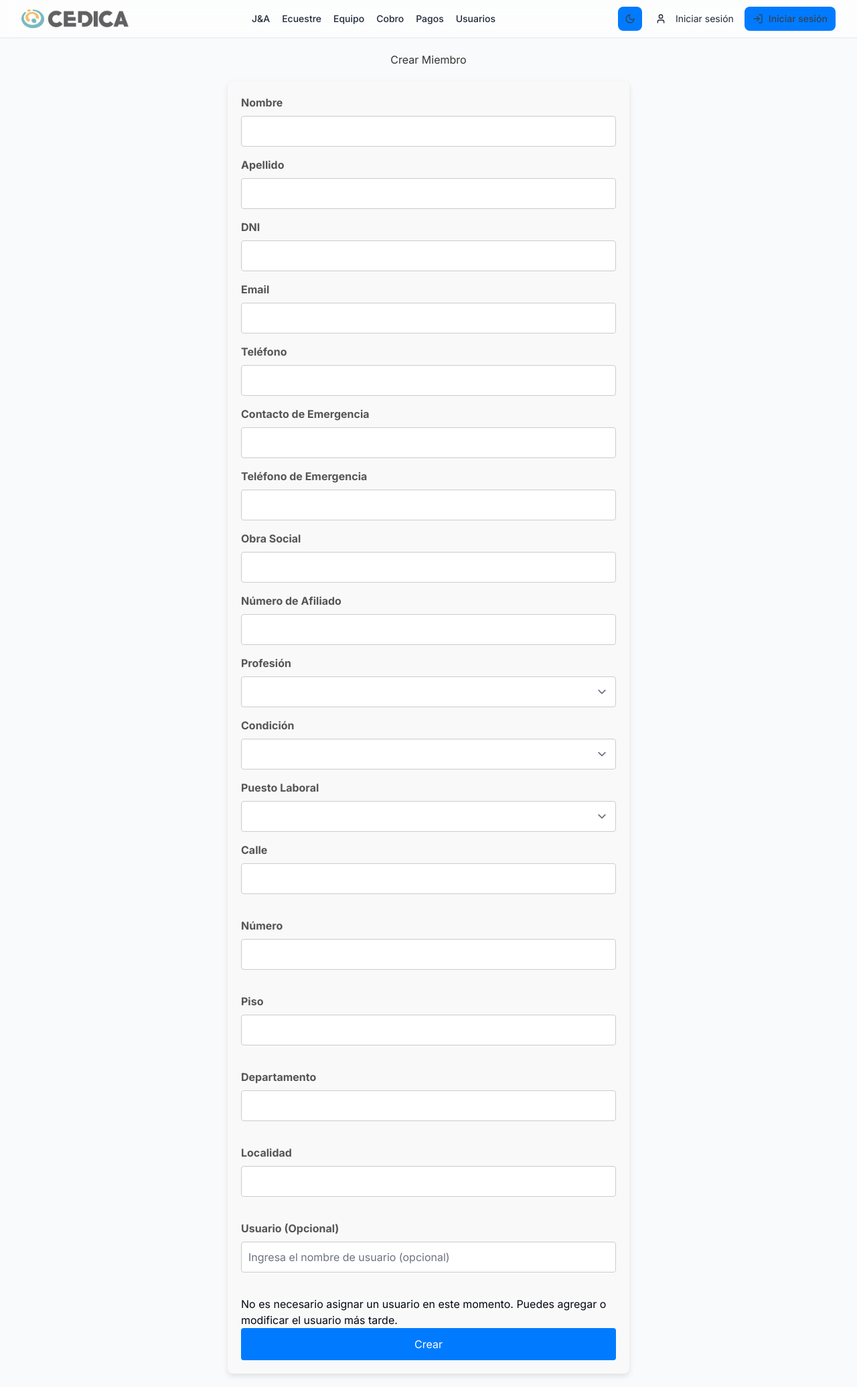
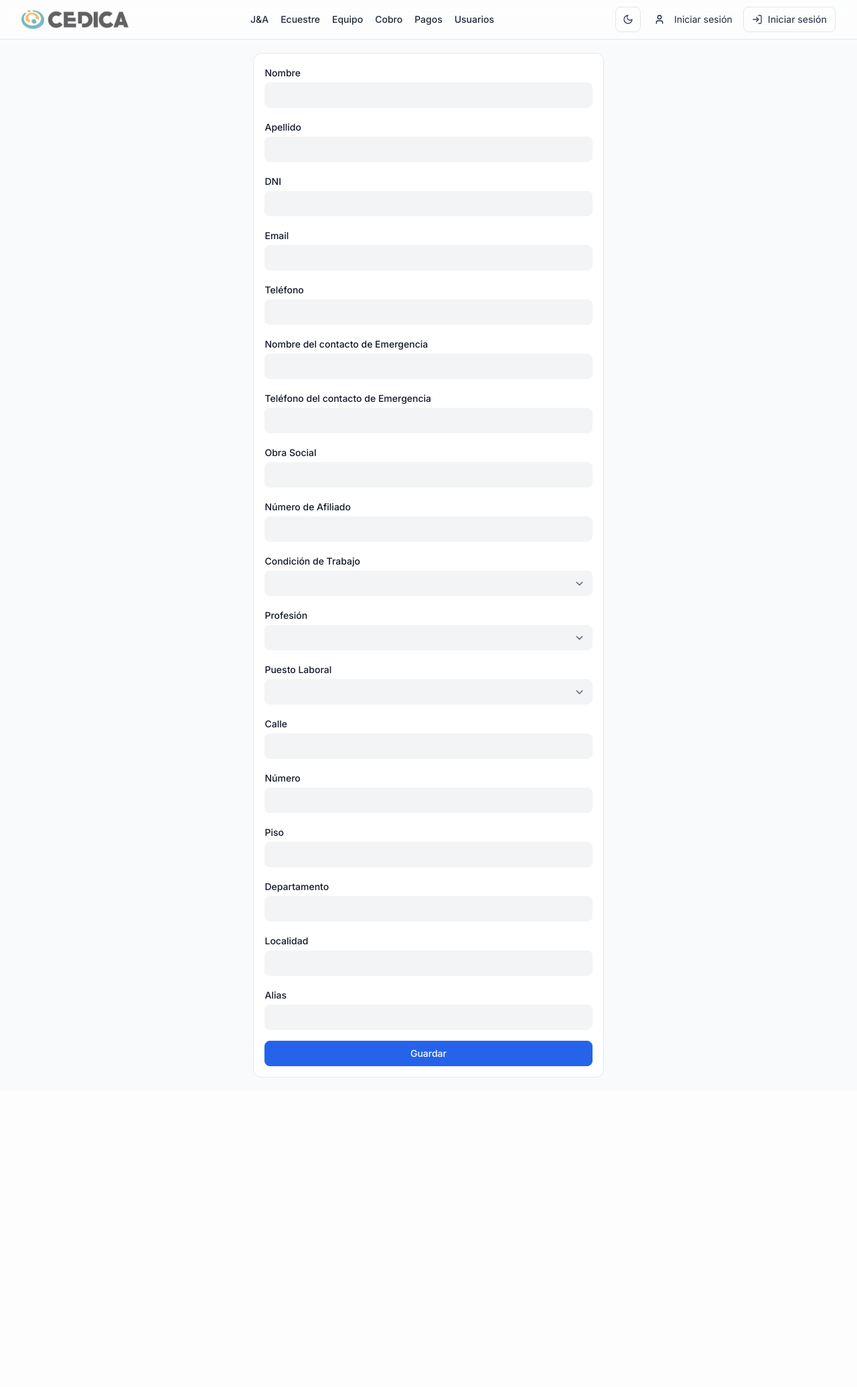
Before and after one commit to nachoeg/cedica, a Flask app: template admin/src/web/templates/miembros/crear.html in a window 1280 px wide. Shown: the whole page at 67% size. After the commit the page ends 1609 px from the top, so only its background shows below. Run offline with Flask 3, Linux system fonts and the light colour scheme; the template is opened without the code that fills it: values that come from a table or form of the project are taken from there, others are empty; parts of the project's set-up code (start-up, migrations or seed data) failed here and were passed over.

Commit message:
Cambio formulaio de crear miembro

```diff
--- /dev/null
+++ b/admin/src/core/miembro/forms_miembro.py
@@ -0,0 +1,24 @@
+from flask_wtf import FlaskForm
+from wtforms import StringField, IntegerField, SubmitField, SelectField
+from wtforms.validators import DataRequired, Optional
+
+class InfoMiembroForm(FlaskForm):
+    nombre = StringField('Nombre', validators=[DataRequired('Ingrese el nombre.')])
+    apellido = StringField('Apellido', validators=[DataRequired('Ingrese el apellido.')])
+    dni = IntegerField('DNI', validators=[DataRequired('Ingrese el DNI.')])
+    email = StringField('Email', validators=[DataRequired('Ingrese el email.')])
+    telefono = IntegerField('Teléfono', validators=[DataRequired('Ingrese el telefono.')])
+    nombreContactoEmergencia = StringField('Nombre del contacto de Emergencia', validators=[DataRequired('Ingrese el nombre del contacto de emergencia.')])
+    telefonoContactoEmergencia = IntegerField('Teléfono del contacto de Emergencia', validators=[DataRequired('Ingrese el telefono del contacto de emergencia.')])
+    obraSocial = StringField('Obra Social', validators=[Optional()])
+    numeroAfiliado = IntegerField('Número de Afiliado', validators=[DataRequired('Ingrese el numero de afiliado')])
+    condicion_id = SelectField('Condición de Trabajo', validators=[DataRequired('Ingrese la condicion de trabajo.')])
+    profesion_id = SelectField('Profesión', validators=[DataRequired('Ingrese la profesión.')])
+    puesto_laboral_id = SelectField('Puesto Laboral', validators=[DataRequired('Ingrese el puesto laboral.')])
+    calle = StringField('Calle', validators=[DataRequired('Ingrese la calle.')])
+    numero = StringField('Número', validators=[DataRequired('Ingrese el numero.')])
+    piso = StringField('Piso', validators=[Optional()])
+    dpto = StringField('Departamento', validators=[Optional()])
+    localidad = StringField('Localidad', validators=[DataRequired('Ingrese la localidad.')])
+    alias = StringField('Alias', validators=[Optional()])
+    submit = SubmitField('Guardar')
--- a/admin/src/web/__init__.py
+++ b/admin/src/web/__init__.py
@@ -7,7 +7,7 @@ from src.web.controllers.autenticacion import bp as bp_autenticacion
 from src.core import database
 from src.core.config import config
 from src.core import seeds
-from .controllers.miembro import bp as miembro_bp
+from src.web.controllers.miembro import bp as miembro_bp
 from src.web.controllers.ecuestre import bp as ecuestre_bp
 from src.web.controllers.jinetes_y_amazonas import bp as jinetes_y_amazonas_bp
 from src.web.controllers.cobros import bp as cobros_bp
--- a/admin/src/web/templates/miembros/crear.html
+++ b/admin/src/web/templates/miembros/crear.html
@@ -1,169 +1,158 @@
 {% extends "layouts/base.html" %}
 
-{% block title %} Crear miembro {% endblock %}
-
-{% block head %}
-    {{ super() }}
-    <style>
-        /* Estilos generales para el formulario */
-        form {
-            max-width: 600px;
-            margin: 0 auto;
-            padding: 20px;
-            background-color: #f9f9f9;
-            border-radius: 8px;
-            box-shadow: 0 4px 8px rgba(0, 0, 0, 0.1);
-        }
-
-        h1 {
-            text-align: center;
-            margin-bottom: 20px;
-            color: #333;
-        }
-
-        /* Estilos para las etiquetas y entradas del formulario */
-        label {
-            display: block;
-            margin-bottom: 8px;
-            font-weight: bold;
-            color: #555;
-        }
-
-        input[type="text"],
-        input[type="email"],
-        select {
-            width: 100%;
-            padding: 10px;
-            margin-bottom: 15px;
-            border: 1px solid #ccc;
-            border-radius: 4px;
-            font-size: 16px;
-        }
-
-        input[type="checkbox"] {
-            margin-right: 8px;
-        }
-
-        /* Estilos para el botón de envío */
-        button {
-            width: 100%;
-            padding: 12px;
-            background-color: #007bff;
-            color: white;
-            border: none;
-            border-radius: 4px;
-            font-size: 16px;
-            cursor: pointer;
-            transition: background-color 0.3s ease;
-        }
-
-        button:hover {
-            background-color: #0056b3;
-        }
-
-        /* Agregar un espaciado entre los elementos */
-        .form-group {
-            margin-bottom: 20px;
-        }
-
-        /* Estilo adicional para mejorar el aspecto del formulario en dispositivos móviles */
-        @media (max-width: 768px) {
-            form {
-                padding: 15px;
-            }
-
-            button {
-                font-size: 14px;
-            }
-        }
-    </style>
-{% endblock %}
+{% block title %} Datos del Miembro {% endblock %}
 
 {% block main %}
-    <h1>Crear Miembro</h1>
 
-    <form method="POST" action="{{ url_for('miembro.miembro_crear') }}">
-        <label for="nombre">Nombre</label>
-        <input type="text" name="nombre" required>
+<form method="POST" class="formulario">
+    {{ form.hidden_tag() }}
 
-        <label for="apellido">Apellido</label>
-        <input type="text" name="apellido" required>
+    <div class="text-red-600">
+        {{ form.nombre.label }}
+        {{ form.nombre }}
+        {% for error in form.nombre.errors %}
+            <div class="text-danger">{{ error }}</div>
+        {% endfor %}
+    </div>
 
-        <label for="dni">DNI</label>
-        <input type="text" name="dni" required>
+    <div class="text-red-600">
+        {{ form.apellido.label }}
+        {{ form.apellido }}
+        {% for error in form.apellido.errors %}
+            <div class="text-danger">{{ error }}</div>
+        {% endfor %}
+    </div>
 
-        <label for="email">Email</label>
-        <input type="email" name="email" required>
+    <div class="text-red-600">
+        {{ form.dni.label }}
+        {{ form.dni }}
+        {% for error in form.dni.errors %}
+            <div class="text-danger">{{ error }}</div>
+        {% endfor %}
+    </div>
 
-        <label for="telefono">Teléfono</label>
-        <input type="text" name="telefono" required>
+    <div class="text-red-600">
+        {{ form.email.label }}
+        {{ form.email }}
+        {% for error in form.email.errors %}
+            <div class="text-danger">{{ error }}</div>
+        {% endfor %}
+    </div>
 
-        <label for="nombreContactoEmergencia">Contacto de Emergencia</label>
-        <input type="text" name="nombreContactoEmergencia" required>
+    <div class="text-red-600">
+        {{ form.telefono.label }}
+        {{ form.telefono }}
+        {% for error in form.telefono.errors %}
+            <div class="text-danger">{{ error }}</div>
+        {% endfor %}
+    </div>
 
-        <label for="telefonoContactoEmergencia">Teléfono de Emergencia</label>
-        <input type="text" name="telefonoContactoEmergencia" required>
+    <div class="text-red-600">
+        {{ form.nombreContactoEmergencia.label }}
+        {{ form.nombreContactoEmergencia }}
+        {% for error in form.nombreContactoEmergencia.errors %}
+            <div class="text-danger">{{ error }}</div>
+        {% endfor %}
+    </div>
 
-        <label for="obraSocial">Obra Social</label>
-        <input type="text" name="obraSocial" required>
+    <div class="text-red-600">
+        {{ form.telefonoContactoEmergencia.label }}
+        {{ form.telefonoContactoEmergencia }}
+        {% for error in form.telefonoContactoEmergencia.errors %}
+            <div class="text-danger">{{ error }}</div>
+        {% endfor %}
+    </div>
 
-        <label for="numeroAfiliado">Número de Afiliado</label>
-        <input type="text" name="numeroAfiliado" required>
+    <div class="text-red-600">
+        {{ form.obraSocial.label }}
+        {{ form.obraSocial }}
+        {% for error in form.obraSocial.errors %}
+            <div class="text-danger">{{ error }}</div>
+        {% endfor %}
+    </div>
 
-        <label for="profesion_id">Profesión</label>
-        <select name="profesion_id">
-            {% for profesion in profesiones %}
-                <option value="{{ profesion.id }}">{{ profesion.nombre }}</option>
-            {% endfor %}
-        </select>
+    <div class="text-red-600">
+        {{ form.numeroAfiliado.label }}
+        {{ form.numeroAfiliado }}
+        {% for error in form.numeroAfiliado.errors %}
+            <div class="text-danger">{{ error }}</div>
+        {% endfor %}
+    </div>
 
-        <label for="condicion_id">Condición</label>
-        <select name="condicion_id">
-            {% for condicion in condiciones %}
-                <option value="{{ condicion.id }}">{{ condicion.nombre }}</option>
-            {% endfor %}
-        </select>
+    <div class="text-red-600">
+        {{ form.condicion_id.label }}
+        {{ form.condicion_id }}
+        {% for error in form.condicion_id.errors %}
+            <div class="text-danger">{{ error }}</div>
+        {% endfor %}
+    </div>
 
-        <label for="puesto_laboral_id">Puesto Laboral</label>
-        <select name="puesto_laboral_id">
-            {% for puesto in puestos %}
-                <option value="{{ puesto.id }}">{{ puesto.nombre }}</option>
-            {% endfor %}
-        </select>
+    <div class="text-red-600">
+        {{ form.profesion_id.label }}
+        {{ form.profesion_id }}
+        {% for error in form.profesion_id.errors %}
+            <div class="text-danger">{{ error }}</div>
+        {% endfor %}
+    </div>
 
-        <div class="form-group">
-            <label for="calle">Calle</label>
-            <input type="text" name="calle" required>
-        </div>
+    <div class="text-red-600">
+        {{ form.puesto_laboral_id.label }}
+        {{ form.puesto_laboral_id }}
+        {% for error in form.puesto_laboral_id.errors %}
+            <div class="text-danger">{{ error }}</div>
+        {% endfor %}
+    </div>
 
-        <div class="form-group">
-            <label for="numero">Número</label>
-            <input type="text" name="numero" required>
-        </div>
+    <div class="text-red-600">
+        {{ form.calle.label }}
+        {{ form.calle }}
+        {% for error in form.calle.errors %}
+            <div class="text-danger">{{ error }}</div>
+        {% endfor %}
+    </div>
 
-        <div class="form-group">
-            <label for="piso">Piso</label>
-            <input type="text" name="piso">
-        </div>
+    <div class="text-red-600">
+        {{ form.numero.label }}
+        {{ form.numero }}
+        {% for error in form.numero.errors %}
+            <div class="text-danger">{{ error }}</div>
+        {% endfor %}
+    </div>
 
-        <div class="form-group">
-            <label for="dpto">Departamento</label>
-            <input type="text" name="dpto">
-        </div>
+    <div class="text-red-600">
+        {{ form.piso.label }}
+        {{ form.piso }}
+        {% for error in form.piso.errors %}
+            <div class="text-danger">{{ error }}</div>
+        {% endfor %}
+    </div>
 
-        <div class="form-group">
-            <label for="localidad">Localidad</label>
-            <input type="text" name="localidad" required>
-        </div>
+    <div class="text-red-600">
+        {{ form.dpto.label }}
+        {{ form.dpto }}
+        {% for error in form.dpto.errors %}
+            <div class="text-danger">{{ error }}</div>
+        {% endfor %}
+    </div>
 
-        <div class="form-group">
-            <label for="usuario">Usuario (Opcional)</label>
-            <input type="text" name="usuario" placeholder="Ingresa el nombre de usuario (opcional)">
-        </div>
-        <p class="info-text">
-            No es necesario asignar un usuario en este momento. Puedes agregar o modificar el usuario más tarde.
-        </p>
+    <div class="text-red-600">
+        {{ form.localidad.label }}
+        {{ form.localidad }}
+        {% for error in form.localidad.errors %}
+            <div class="text-danger">{{ error }}</div>
+        {% endfor %}
+    </div>
 
-        <button type="submit">Crear</button>
-    </form>
+    <div class="text-red-600">
+        {{ form.alias.label }}
+        {{ form.alias }}
+        {% for error in form.alias.errors %}
+            <div class="text-danger">{{ error }}</div>
+        {% endfor %}
+    </div>
+
+    <div>
+        {{ form.submit() }}
+    </div>
+</form>
 {% endblock %}
```
Also changed, not shown: admin/src/core/miembro/miembro.py (+9 -11 lines), admin/src/web/controllers/miembro.py (+51 -80 lines), admin/src/web/templates/miembros/editar.html (deleted, +0 -143 lines).
